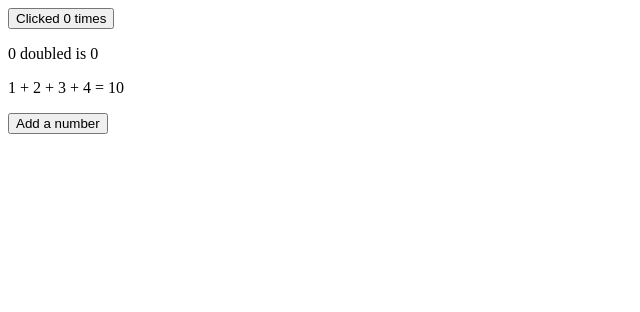
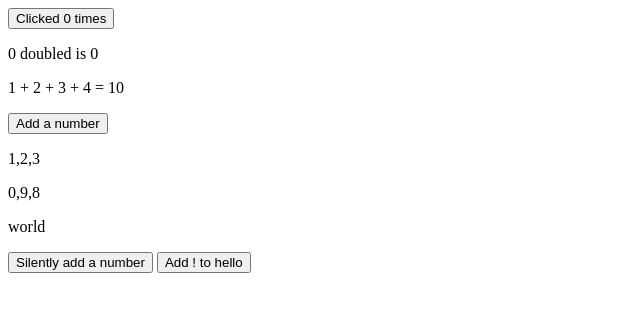
Before and after one commit to Lechros/study-svelte, a SvelteKit app: page /2 in a window 1280 px wide. Shown: the top 312 px of the page, without its empty margins (0-640 px from the left). Built offline with nearby package versions, Linux system fonts and the light colour scheme.

Commit message:
2: reactivity review

```diff
--- a/src/routes/2/+page.svelte
+++ b/src/routes/2/+page.svelte
@@ -1,4 +1,7 @@
 <script>
+	import { set_custom_element_data } from "svelte/internal";
+
+
     let count = 0;
     // reactive declarations: auto updated when other variabled change
     $: doubled = count * 2;
@@ -33,6 +36,27 @@
     // numbers[numbers.length] = numbers.length + 1;
 
     $: sum = numbers.reduce((t, n) => t + n, 0);
+
+    let deep = {
+        first: {
+            second: {
+                arr: [1, 2, 3],
+                hello: 'world',
+            },
+            another: {
+                arr: [0, 9, 8]
+            }
+        }
+    };
+
+    function silentAdd() {
+        deep.first.second.arr.push(deep.first.second.arr.length);
+        deep.first.another.arr.push(10 - deep.first.another.arr.length);
+    }
+
+    function changeHello() {
+        deep.first.second.hello = deep.first.second.hello + "!";
+    }
 </script>
 
 <button on:click={incrementCount}>
@@ -44,3 +68,19 @@
 <p>{numbers.join(' + ')} = {sum}</p>
 
 <button on:click={addNumber}>Add a number</button>
+
+<!--
+    reactivity test
+
+    assigning to `deep.first.second.hello` triggers update
+    on every variable that is desendent of `deep`
+-->
+
+<p>{deep.first.second.arr}</p>
+<p>{deep.first.another.arr}</p>
+
+<p>{deep.first.second.hello}</p>
+
+<button on:click={silentAdd}>Silently add a number</button>
+
+<button on:click={changeHello}>Add ! to hello</button>
```
